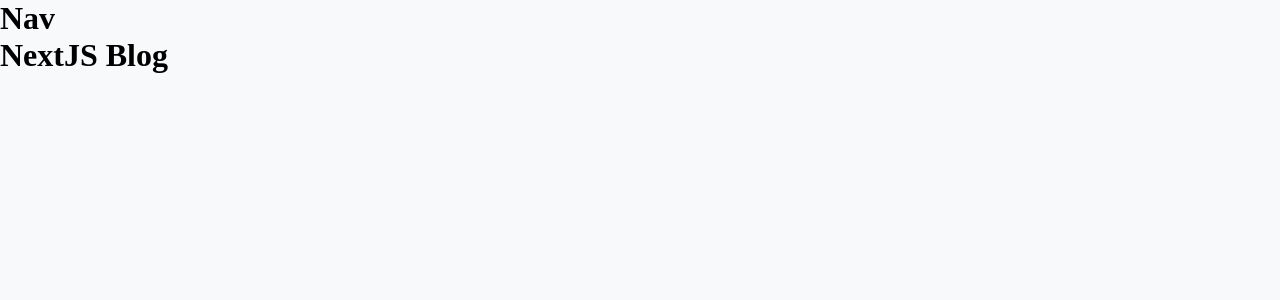
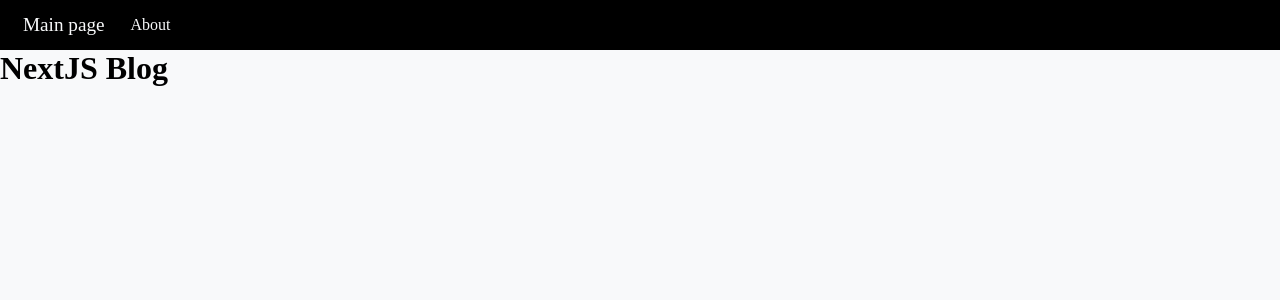
Before and after one commit to Xem0n/express-blog, a Next.js app: page / in a window 1280 px wide. Shown: the top 300 px of the page. Built offline with nearby package versions, Linux system fonts and the light colour scheme.

Commit message:
add customized nav

```diff
--- /dev/null
+++ b/components/nav.module.css
@@ -0,0 +1,39 @@
+.container {
+    position: sticky;
+    position: -webkit-sticky;
+
+    top: 0;
+    left: 0;
+
+    width: 100%;
+    height: 50px;
+
+    display: flex;
+    flex-flow: row nowrap;
+    align-items: center;
+
+    padding: 0 10px;
+
+    background: black;
+    color: var(--bg-color);
+}
+
+.container a {
+    display: block;
+
+    margin: 0 7px;
+    padding: 5px;
+
+    border: 1px solid transparent;
+
+    line-height: 100%;
+    text-align: center;
+}
+
+.container a.large {
+    font-size: 1.2rem;
+}
+
+.container a:hover {
+    color: #fd3e91;
+}
--- a/components/nav.tsx
+++ b/components/nav.tsx
@@ -1,5 +1,10 @@
-const Nav = () => {
-    return <h1>Nav</h1>;
-}
+import styles from './nav.module.css';
+
+const Nav = () => (
+    <div className={styles.container}>
+        <a href="#" className={styles.large}>Main page</a>
+        <a href="#">About</a>
+    </div>
+);
 
 export default Nav;
```
